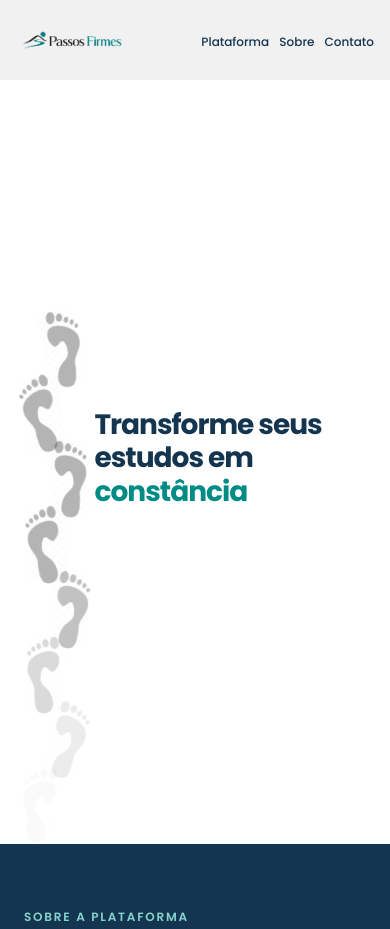
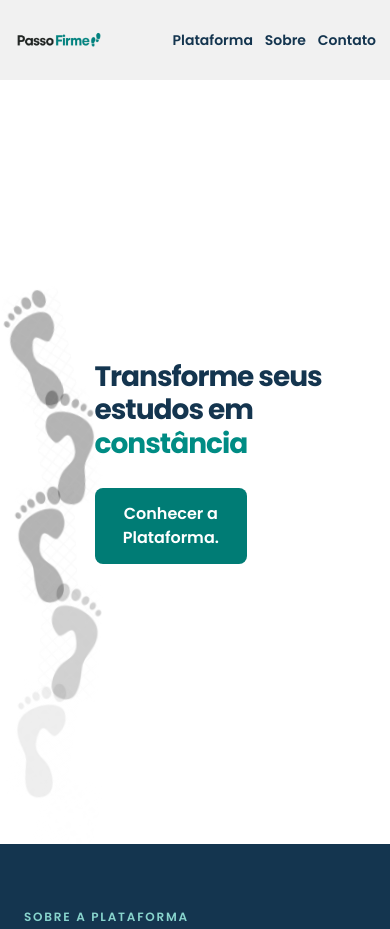
Before and after one commit to ailtonmcneto/Passo-Firme, a plain HTML site: page index.html in a window 390 px wide. Shown: the top 929 px of the page. Drawn offline with Linux system fonts and the light colour scheme.

Commit message:
Adicionado o botão que redirecionara da landing page para a plataforma em si, tambem criei as demais paginas da aplicação

```diff
--- a/css/style.css
+++ b/css/style.css
@@ -51,9 +51,13 @@ nav {
 
 
 .menu ul li a {
+    display: inline-flex;
+    align-items: center;
+    min-height: 44px;
+    padding: 10px 12px;
     font-family: 'Poppins', sans-serif;
-    font-size: 15px;
-    font-weight: 500;
+    font-size: 18px;
+    font-weight: 600;
     color: #14354f;
     text-decoration: none;
     transition: color 0.3s ease;
@@ -102,6 +106,9 @@ html {
 }
 
 .pf-content {
+    --pf-title-size: clamp(36px, 4.2vw, 58px);
+    --pf-title-spacing: -1.8px;
+
     position: relative;
     z-index: 1;
     grid-column: 2;
@@ -112,10 +119,10 @@ html {
 .pf-hero .pf-title {
     margin: 0;
     font-family: 'Poppins', sans-serif;
-    font-size: clamp(36px, 4.2vw, 58px);
+    font-size: var(--pf-title-size);
     font-weight: 700;
     line-height: 1.2;
-    letter-spacing: -1.8px;
+    letter-spacing: var(--pf-title-spacing);
 }
 
 .pf-word-box {
@@ -131,6 +138,52 @@ html {
     display: inline-block;
 }
 
+.pf-platform-button {
+    display: inline-grid;
+    grid-template-columns: min-content;
+    align-items: center;
+    justify-content: center;
+    max-width: 100%;
+    min-height: 56px;
+    margin-top: 24px;
+    padding: 16px 0;
+    border-radius: 8px;
+    background-color: #007c75;
+    color: #fff;
+    font-size: 18px;
+    font-weight: 600;
+    line-height: 1.5;
+    text-align: center;
+    text-decoration: none;
+    transition: background-color 0.2s ease;
+}
+
+.pf-platform-button::before {
+    /* Mantém a largura de constância, mesmo durante a troca de palavras. */
+    content: "constância";
+    grid-area: 1 / 1;
+    height: 0;
+    visibility: hidden;
+    white-space: nowrap;
+    font-size: var(--pf-title-size);
+    font-weight: 700;
+    letter-spacing: var(--pf-title-spacing);
+}
+
+.pf-platform-button span {
+    grid-area: 1 / 1;
+    padding: 0 12px;
+}
+
+.pf-platform-button:hover {
+    background-color: #14354f;
+}
+
+.pf-platform-button:focus-visible {
+    outline: 3px solid #14354f;
+    outline-offset: 4px;
+}
+
 .pf-footprints {
     position: absolute;
     inset: 0;
@@ -144,8 +197,8 @@ html {
 .pf-footprint {
     position: absolute;
 
-    width: 40px;
-    height: 80px;
+    width: 60px;
+    height: 120px;
 
     overflow: hidden;
     opacity: 0;
@@ -226,19 +279,20 @@ html {
 
 @media (max-width: 760px) {
     nav {
-        padding: 0 16px;
+        padding: 0 12px;
     }
 
     .menu img {
-        width: clamp(112px, 28vw, 150px);
+        width: clamp(88px, 24vw, 150px);
     }
 
     .menu ul {
-        gap: clamp(10px, 2.6vw, 20px);
+        gap: clamp(6px, 2vw, 16px);
     }
 
     .menu ul li a {
-        font-size: 12px;
+        padding: 8px 2px;
+        font-size: 14px;
     }
 
     .pf-hero {
@@ -248,13 +302,17 @@ html {
     }
 
     .pf-content {
+        --pf-title-size: clamp(28px, 5.6vw, 42px);
+        --pf-title-spacing: -1px;
+
         grid-column: 1;
         padding-left: calc(15vw + 12px);
     }
 
-    .pf-hero .pf-title {
-        font-size: clamp(28px, 5.6vw, 42px);
-        letter-spacing: -1px;
+    .pf-platform-button {
+        margin-top: 20px;
+        padding: 14px 0;
+        font-size: 16px;
     }
 
     .about-content {
--- a/index.html
+++ b/index.html
@@ -11,10 +11,10 @@
         <header>
             <nav class="menu">
                 <a href="#inicio">
-                <img src="img/LogoPassos.png" alt="Logo Passos Firmes">
+                <img src="img/passosfirmes.png" alt="Logo Passos Firmes">
                 </a>
                 <ul>
-                    <li><a href="#plataforma">Plataforma</a></li>
+                    <li><a href="pages/plataforma.html">Plataforma</a></li>
                     <li><a href="#sobre">Sobre</a></li>
                     <li><a href="#contato">Contato</a></li>
                 </ul>
@@ -43,6 +43,9 @@
                         </span>
                     </span>
                 </h1>
+                <a class="pf-platform-button" href="pages/plataforma.html">
+                    <span>Conhecer a Plataforma.</span>
+                </a>
                 </div>
             </section>
             <section class="about-us" id="sobre" aria-labelledby="about-title">
--- a/js/script.js
+++ b/js/script.js
@@ -18,7 +18,7 @@ function iniciarAnimacoes() {
     ];
 
     const intervaloTexto = 3000;
-    const intervaloPassos = 520;
+    const intervaloPassos = 780;
     const pausaDoLoop = 1000;
     const duracaoPegada = 4600;
 
@@ -42,7 +42,7 @@ function iniciarAnimacoes() {
 
     let execucao = 0;
 
-    const totalPassos = 16;
+    const totalPassos = 11;
 
     const caminho = Array.from(
         { length: totalPassos },
@@ -133,7 +133,7 @@ function iniciarAnimacoes() {
             (telaPequena.matches ? 0.24 : 0.46);
 
         const separacao =
-            telaPequena.matches ? 12 : 25;
+            telaPequena.matches ? 12 : 37.5;
         const deslocamento =
             esquerdo ? -separacao : separacao;
 
```
Also changed, not shown: css/plataforma.css (added), img/passosfirmes.png (added), js/plataforma.js (added), pages/plataforma.html (added).
